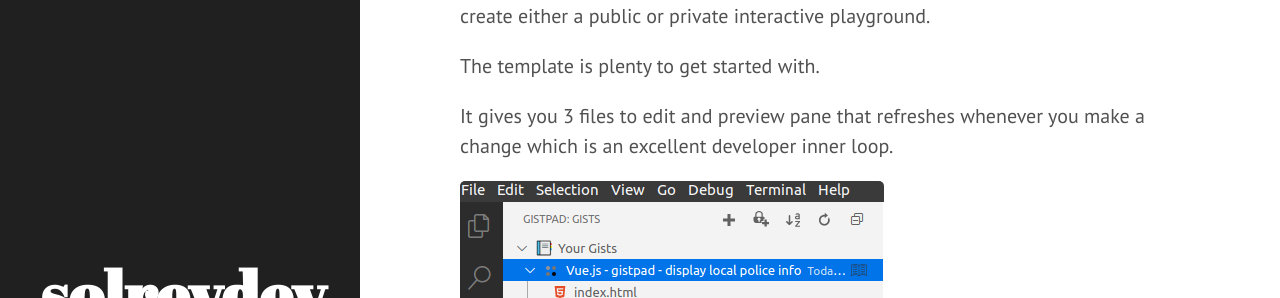
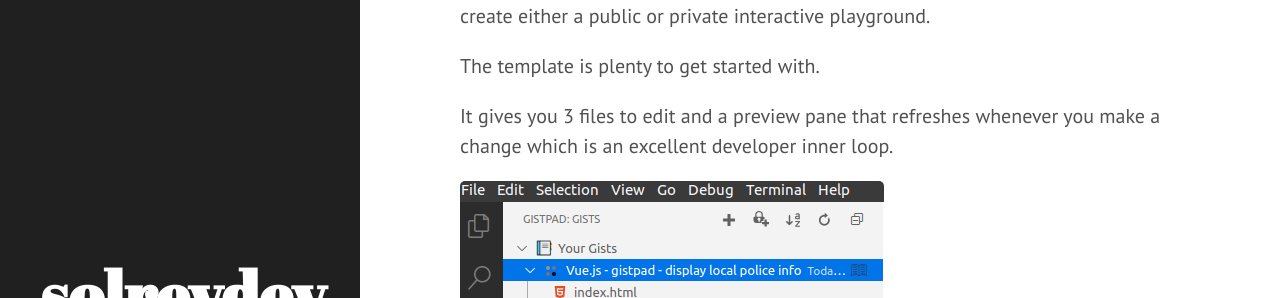
Before and after one commit to solrevdev/solrevdev.github.io, a Jekyll site: the page built from _posts/2020-01-16-vuejs-gistpad-interactive-playground.md, in a window 1280 px wide and 900 px high, scrolled down 2504 px. Shown: the part 157-455 px from the top of the window. Built offline with Jekyll 4.4.1, drawn with Linux system fonts in a browser that asks for light colours.

```diff
--- a/_posts/2020-01-16-vuejs-gistpad-interactive-playground.md
+++ b/_posts/2020-01-16-vuejs-gistpad-interactive-playground.md
@@ -94,7 +94,7 @@ Right-clicking in the GistPad tab in VSCode showed me a menu allowing me to crea
 
 The template is plenty to get started with.
 
-It gives you 3 files to edit and preview pane that refreshes whenever you make a change which is an excellent developer inner loop.
+It gives you 3 files to edit and a preview pane that refreshes whenever you make a change which is an excellent developer inner loop.
 
 ![2020-01-16_11-23-46_gistpad.png]({{site.baseurl}}/media/2020-01-16_11-23-46_gistpad.png)
 
```
